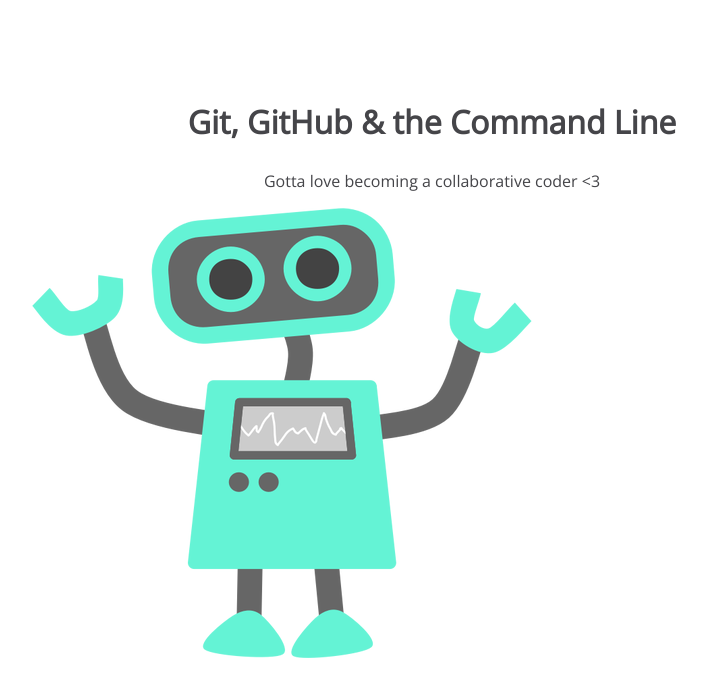
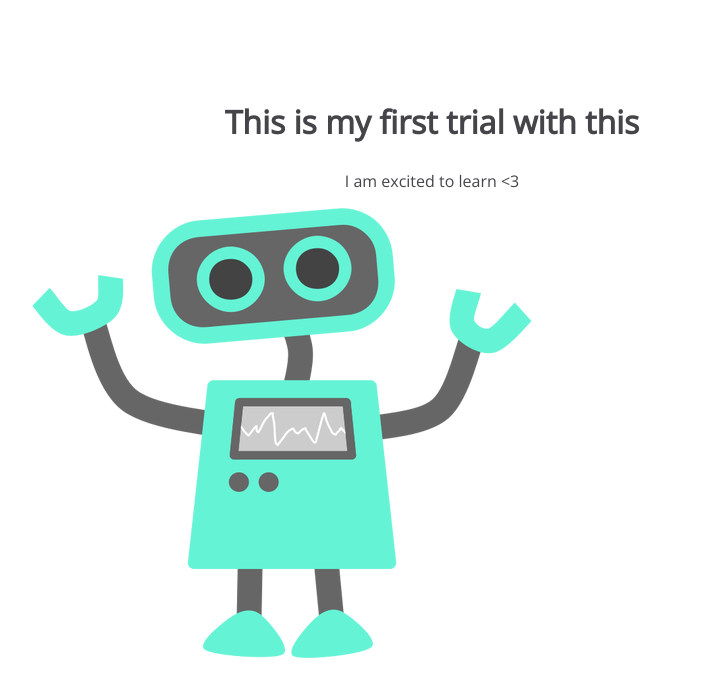
Before and after one commit to vdukowitz/105-project, a plain HTML site: page 105-project-master/index.html in a window 1280 px wide. Shown: the whole page, without its empty margins (208-915 px from the left). Drawn offline with nearby package versions, Linux system fonts and the light colour scheme.

Commit message:
new master title

```diff
--- a/105-project-master/index.html
+++ b/105-project-master/index.html
@@ -2,14 +2,14 @@
 <html lang="en">
 <head>
 	<meta charset="UTF-8">
-	<title>Let's Learn Git, GitHub and the Command Line</title>
+	<title>this is my new title</title>
 	<link href='http://fonts.googleapis.com/css?family=Open+Sans' rel='stylesheet' type='text/css'>
 	<link rel="stylesheet" href="css/style.css">
 </head>
 <body>
 	<section>
-		<h1>Git, GitHub & the Command Line</h1>
-		<p>Gotta love becoming a collaborative coder <3</p>
+		<h1>This is my first trial with this</h1>
+		<p>I am excited to learn <3</p>
 		<img src="img/happy-blue-robot.png">
 	</section>
 </body>
```
